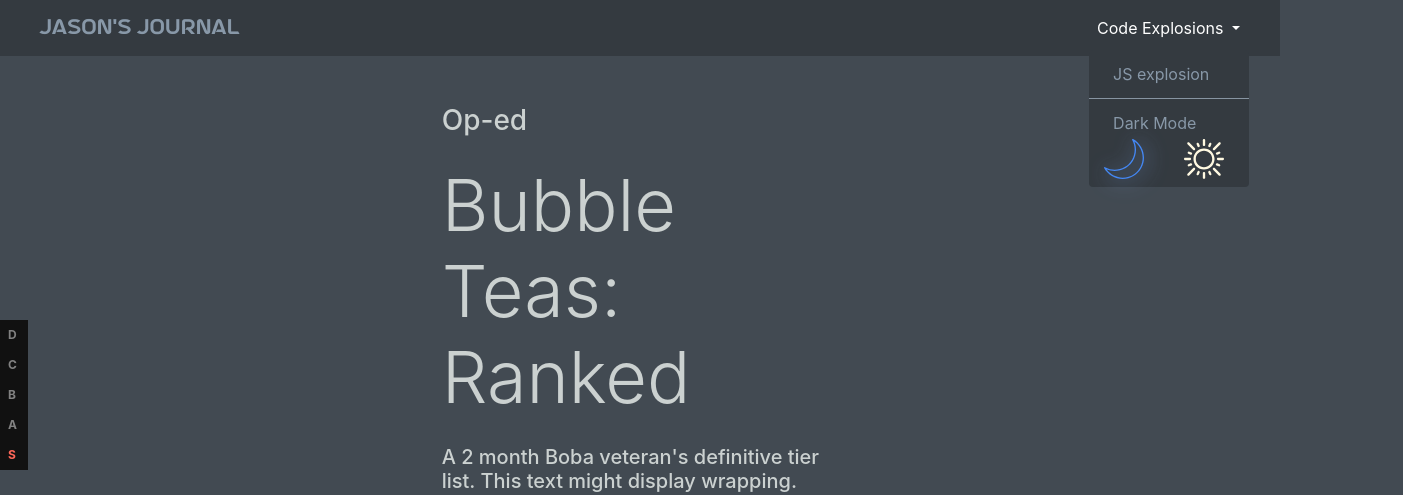
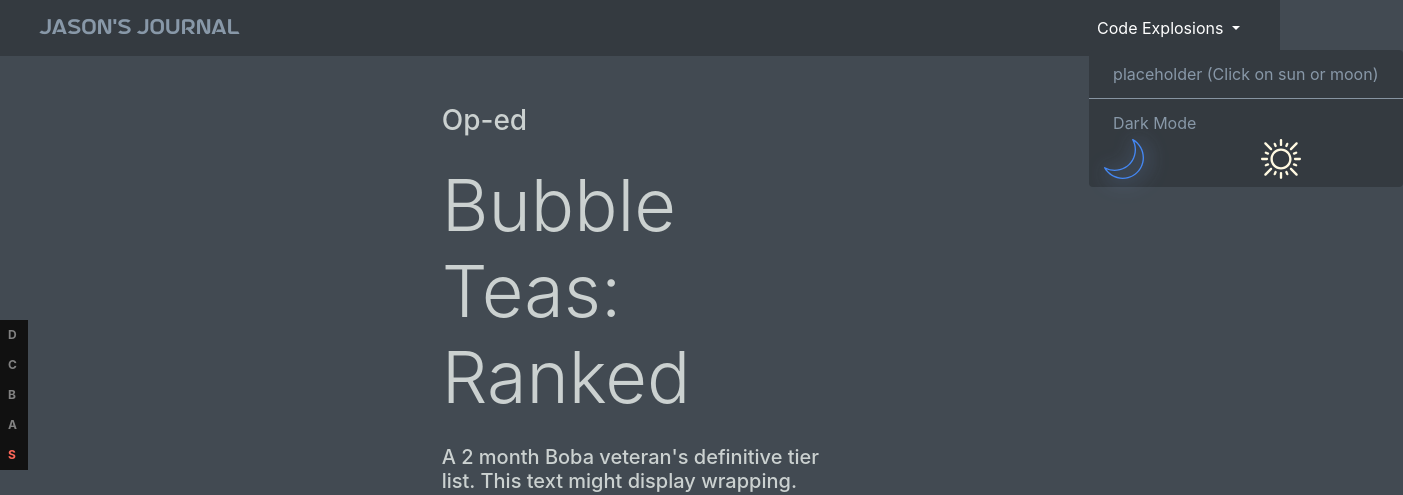
Before and after one commit to JasonSatherr/2020BobaTeaTierList, a plain HTML site: page index.html in a window 1280 px wide. Both pictures are taken after a click on the button "Code Explosions". Shown: the top 495 px of the page, 1403 px wide, since content can reach past the window. Drawn offline with nearby package versions, Linux system fonts and the light colour scheme.

Commit message:
Update index.html

```diff
--- a/index.html
+++ b/index.html
@@ -57,7 +57,7 @@
             Code Explosions
           </a>
           <div class="dropdown-menu bg-dark float-right" aria-labelledby="navbarDropdownExplosions">
-            <a class="dropdown-item" href="#">JS explosion</a>
+            <a class="dropdown-item" href="#">placeholder (Click on sun or moon)</a>
             <div class="dropdown-divider"></div>
             <a class="dropdown-item" href="#">Dark Mode</a>
             <div class="container-fluid">
```
